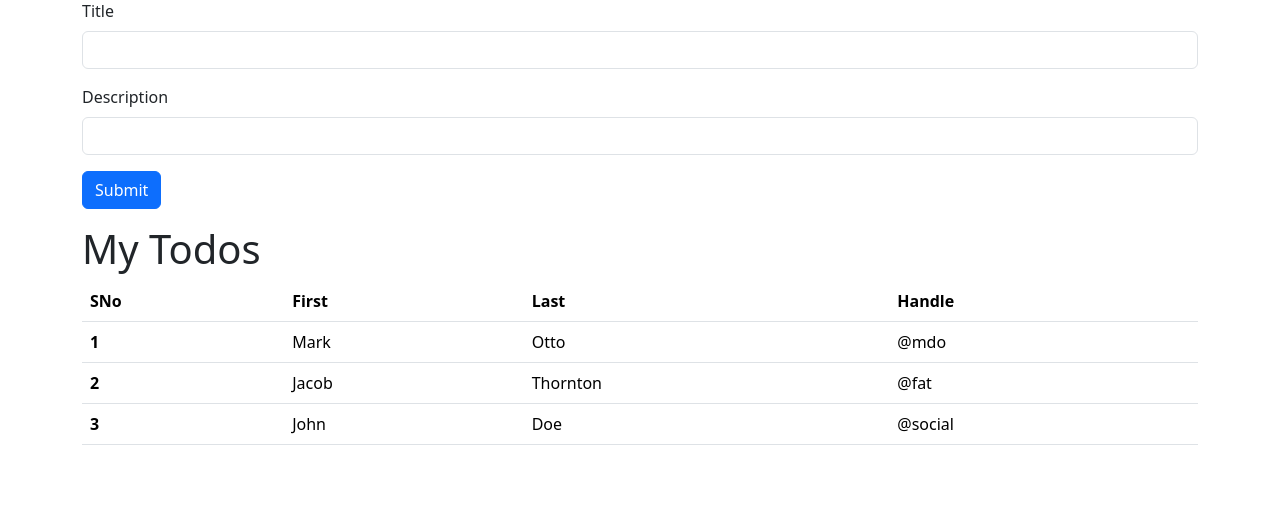
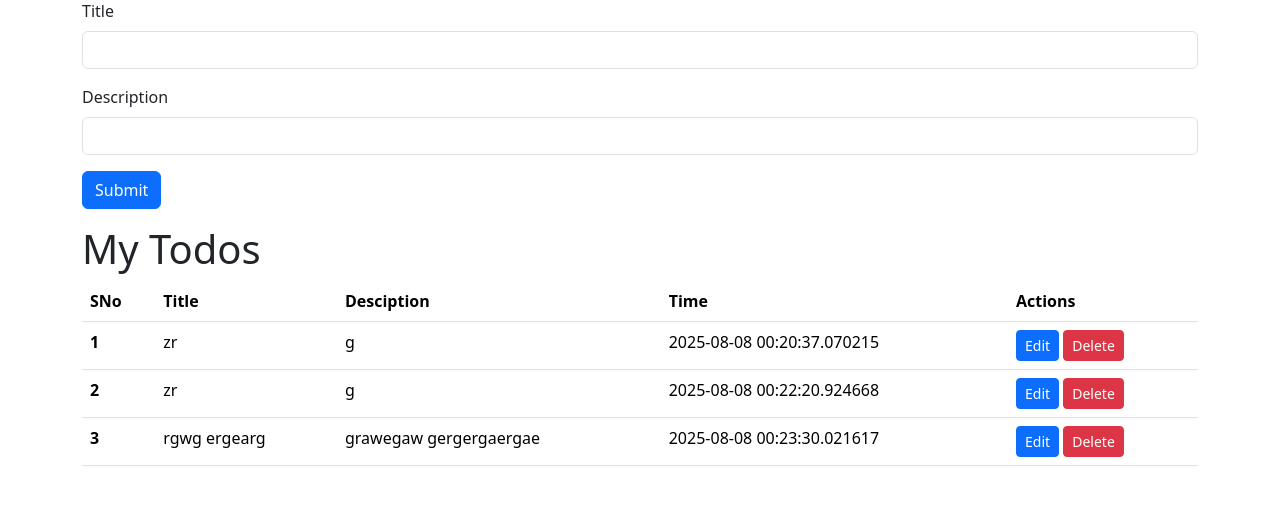
Before and after one commit to Taha-Zaheer-Ahmed/My-Todo-List, a Flask app: page / in a window 1280 px wide. Shown: the part 129-634 px from the top of the page. Run offline with Flask 3, Linux system fonts and the light colour scheme; data comes from the database, SQL or seed files in the repository; both versions use the stored data as it was after the commit.

Commit message:
Latest Changes

```diff
--- a/app.py
+++ b/app.py
@@ -1,4 +1,4 @@
-from flask import Flask, render_template
+from flask import Flask, render_template, request, redirect
 from flask_sqlalchemy import SQLAlchemy
 from datetime import datetime
 
@@ -12,16 +12,50 @@ class Todo(db.Model):
     sno = db.Column(db.Integer, primary_key = True)
     title = db.Column(db.String(200), nullable = False)
     desc = db.Column(db.String(1000),  nullable = False)
-    date = db.Column(db.DateTime, default = datetime.now())
+    date = db.Column(db.DateTime, default = datetime.now)
 
     def __repr__(self):
         return f" Sno: {self.sno} \n Title: {self.title}"
 
-@app.route('/')
-def hello_world():
-    return render_template('homepage.html')
+@app.route('/', methods=['GET', 'POST'])
+def index():
+    if request.method == 'POST':
+        title = request.form['title']
+        desc = request.form['desc']
+        todo = Todo(title=title, desc=desc)
+        db.session.add(todo)
+        db.session.commit()
+    allTodo = Todo.query.all()
+    return render_template('homepage.html', allTodo = allTodo)
+
+
+@app.route('/edit/<int:sno>', methods=['GET', 'POST'])
+def edit(sno):
+    if request.method == "POST":
+        todo = Todo.query.filter_by(sno=sno).first()
+        title = request.form['title']
+        desc = request.form['desc']
+        todo.title = title
+        todo.desc = desc
+        db.session.commit()
+        return redirect('/')
+    todo = Todo.query.filter_by(sno=sno).first()
+    return render_template('update.html', todo=todo)
+
+
+@app.route('/delete/<int:sno>')
+def delete(sno):
+    todo = Todo.query.filter_by(sno=sno).first()
+    if todo:
+        db.session.delete(todo)
+        db.session.commit()
+        redirect('/')
+    return redirect('/')
+
+
+
 
 if __name__ == '__main__':
-    app.run(debug=True)
     with app.app_context():
         db.create_all()
+    app.run(debug=True)
--- /dev/null
+++ b/templates/base.html
@@ -0,0 +1,95 @@
+<!DOCTYPE html>
+<html lang="en">
+  <head>
+    <meta charset="UTF-8" />
+    <meta name="viewport" content="width=device-width, initial-scale=1.0" />
+    <title> {% block title %}
+
+    {% endblock title %} - Mytodo</title>
+    <link
+      href="https://cdn.jsdelivr.net/npm/bootstrap@5.3.7/dist/css/bootstrap.min.css"
+      rel="stylesheet"
+      integrity="sha384-LN+7fdVzj6u52u30Kp6M/trliBMCMKTyK833zpbD+pXdCLuTusPj697FH4R/5mcr"
+      crossorigin="anonymous"
+    />
+  </head>
+
+  <body>
+
+    <nav class="navbar navbar-expand-lg bg-body-tertiary">
+      <div class="container-fluid">
+        <a class="navbar-brand" href="/">MyTodo</a>
+        <button
+          class="navbar-toggler"
+          type="button"
+          data-bs-toggle="collapse"
+          data-bs-target="#navbarSupportedContent"
+          aria-controls="navbarSupportedContent"
+          aria-expanded="false"
+          aria-label="Toggle navigation"
+        >
+          <span class="navbar-toggler-icon"></span>
+        </button>
+        <div class="collapse navbar-collapse" id="navbarSupportedContent">
+          <ul class="navbar-nav me-auto mb-2 mb-lg-0">
+            <li class="nav-item">
+              <a class="nav-link active" aria-current="page" href="#">Home</a>
+            </li>
+            <li class="nav-item">
+              <a class="nav-link" href="#">Link</a>
+            </li>
+            <li class="nav-item dropdown">
+              <a
+                class="nav-link dropdown-toggle"
+                href="#"
+                role="button"
+                data-bs-toggle="dropdown"
+                aria-expanded="false"
+              >
+                Dropdown
+              </a>
+              <ul class="dropdown-menu">
+                <li><a class="dropdown-item" href="#">Action</a></li>
+                <li><a class="dropdown-item" href="#">Another action</a></li>
+                <li>
+                  <hr class="dropdown-divider" />
+                </li>
+                <li>
+                  <a class="dropdown-item" href="#">Something else here</a>
+                </li>
+              </ul>
+            </li>
+            <li class="nav-item">
+              <a class="nav-link disabled" aria-disabled="true">Disabled</a>
+            </li>
+          </ul>
+          <form class="d-flex" role="search">
+            <input
+              class="form-control me-2"
+              type="search"
+              placeholder="Search"
+              aria-label="Search"
+            />
+            <button class="btn btn-outline-success" type="submit">
+              Search
+            </button>
+          </form>
+        </div>
+      </div>
+    </nav>
+
+
+    {% block body %}
+
+    {% endblock body %}
+
+
+    <script
+      src="https://cdn.jsdelivr.net/npm/bootstrap@5.3.7/dist/js/bootstrap.bundle.min.js"
+      integrity="sha384-ndDqU0Gzau9qJ1lfW4pNLlhNTkCfHzAVBReH9diLvGRem5+R9g2FzA8ZGN954O5Q"
+      crossorigin="anonymous"
+    ></script>
+
+
+  </body>
+</html>
--- a/templates/homepage.html
+++ b/templates/homepage.html
@@ -1,110 +1,62 @@
-<!DOCTYPE html>
-<html lang="en">
-
-<head>
-    <meta charset="UTF-8">
-    <meta name="viewport" content="width=device-width, initial-scale=1.0">
-    <title>Mytodo</title>
-    <link href="https://cdn.jsdelivr.net/npm/bootstrap@5.3.7/dist/css/bootstrap.min.css" rel="stylesheet"
-        integrity="sha384-LN+7fdVzj6u52u30Kp6M/trliBMCMKTyK833zpbD+pXdCLuTusPj697FH4R/5mcr" crossorigin="anonymous">
-
-</head>
-
-<body>
-    <nav class="navbar navbar-expand-lg bg-body-tertiary">
-        <div class="container-fluid">
-            <a class="navbar-brand" href="#">MyTodo</a>
-            <button class="navbar-toggler" type="button" data-bs-toggle="collapse"
-                data-bs-target="#navbarSupportedContent" aria-controls="navbarSupportedContent" aria-expanded="false"
-                aria-label="Toggle navigation">
-                <span class="navbar-toggler-icon"></span>
-            </button>
-            <div class="collapse navbar-collapse" id="navbarSupportedContent">
-                <ul class="navbar-nav me-auto mb-2 mb-lg-0">
-                    <li class="nav-item">
-                        <a class="nav-link active" aria-current="page" href="#">Home</a>
-                    </li>
-                    <li class="nav-item">
-                        <a class="nav-link" href="#">Link</a>
-                    </li>
-                    <li class="nav-item dropdown">
-                        <a class="nav-link dropdown-toggle" href="#" role="button" data-bs-toggle="dropdown"
-                            aria-expanded="false">
-                            Dropdown
-                        </a>
-                        <ul class="dropdown-menu">
-                            <li><a class="dropdown-item" href="#">Action</a></li>
-                            <li><a class="dropdown-item" href="#">Another action</a></li>
-                            <li>
-                                <hr class="dropdown-divider">
-                            </li>
-                            <li><a class="dropdown-item" href="#">Something else here</a></li>
-                        </ul>
-                    </li>
-                    <li class="nav-item">
-                        <a class="nav-link disabled" aria-disabled="true">Disabled</a>
-                    </li>
-                </ul>
-                <form class="d-flex" role="search">
-                    <input class="form-control me-2" type="search" placeholder="Search" aria-label="Search" />
-                    <button class="btn btn-outline-success" type="submit">Search</button>
-                </form>
-            </div>
-        </div>
-    </nav>
+{% extends 'base.html' %}
+{% block title %} Home {% endblock title %}
+{% block body %}
 
 <div class="container my-3">
   <h1>Add a Todo</h1>
-        <form>
+  <form action="/" method="POST">
     <div class="mb-3">
       <label for="title" class="form-label">Title</label>
-                <input type="text" class="form-control" id="title" aria-describedby="emailHelp">
+      <input
+        type="text"
+        class="form-control"
+        id="title"
+        aria-describedby="emailHelp"
+        name="title"
+      />
     </div>
     <div class="mb-3">
       <label for="desc" class="form-label">Description</label>
-                <input type="text" class="form-control" id="desc">
+      <input type="text" name="desc" class="form-control" id="desc" />
     </div>
     <button type="submit" class="btn btn-primary">Submit</button>
   </form>
 </div>
 
 <div class="container my-3">
+  {% if allTodo|length == 0 %}
+  <div class="alert alert-warning" role="alert">
+    No Todos Found. Add your first Todo now!
+  </div>
+  {% else %}
   <h1>My Todos</h1>
   <table class="table">
     <thead>
       <tr>
         <th scope="col">SNo</th>
-                    <th scope="col">First</th>
-                    <th scope="col">Last</th>
-                    <th scope="col">Handle</th>
+        <th scope="col">Title</th>
+        <th scope="col">Desciption</th>
+        <th scope="col">Time</th>
+        <th scope="col">Actions</th>
       </tr>
     </thead>
     <tbody>
+      {% for Todo in allTodo %}
       <tr>
-                    <th scope="row">1</th>
-                    <td>Mark</td>
-                    <td>Otto</td>
-                    <td>@mdo</td>
+        <th scope="row">{{ loop.index }}</th>
+        <td>{{ Todo.title }}</td>
+        <td>{{ Todo.desc }}</td>
+        <td>{{ Todo.date }}</td>
+        <td>
+          <a href="/edit/{{ Todo.sno }}" class="btn btn-sm btn-primary">Edit</a>
+          <a href="/delete/{{ Todo.sno }}" class="btn btn-sm btn-danger"
+            >Delete</a
+          >
+        </td>
       </tr>
-                <tr>
-                    <th scope="row">2</th>
-                    <td>Jacob</td>
-                    <td>Thornton</td>
-                    <td>@fat</td>
-                </tr>
-                <tr>
-                    <th scope="row">3</th>
-                    <td>John</td>
-                    <td>Doe</td>
-                    <td>@social</td>
-                </tr>
+      {% endfor %}
     </tbody>
   </table>
 </div>
 
-    <script src="https://cdn.jsdelivr.net/npm/bootstrap@5.3.7/dist/js/bootstrap.bundle.min.js"
-        integrity="sha384-ndDqU0Gzau9qJ1lfW4pNLlhNTkCfHzAVBReH9diLvGRem5+R9g2FzA8ZGN954O5Q"
-        crossorigin="anonymous"></script>
-</body>
-
-</html>
+{% endif %} {% endblock body %}
```
Also changed, not shown: templates/update.html (added, +31 -0 lines), instance/database.db (added). Lines whose indentation alone changed are shown as unchanged.
